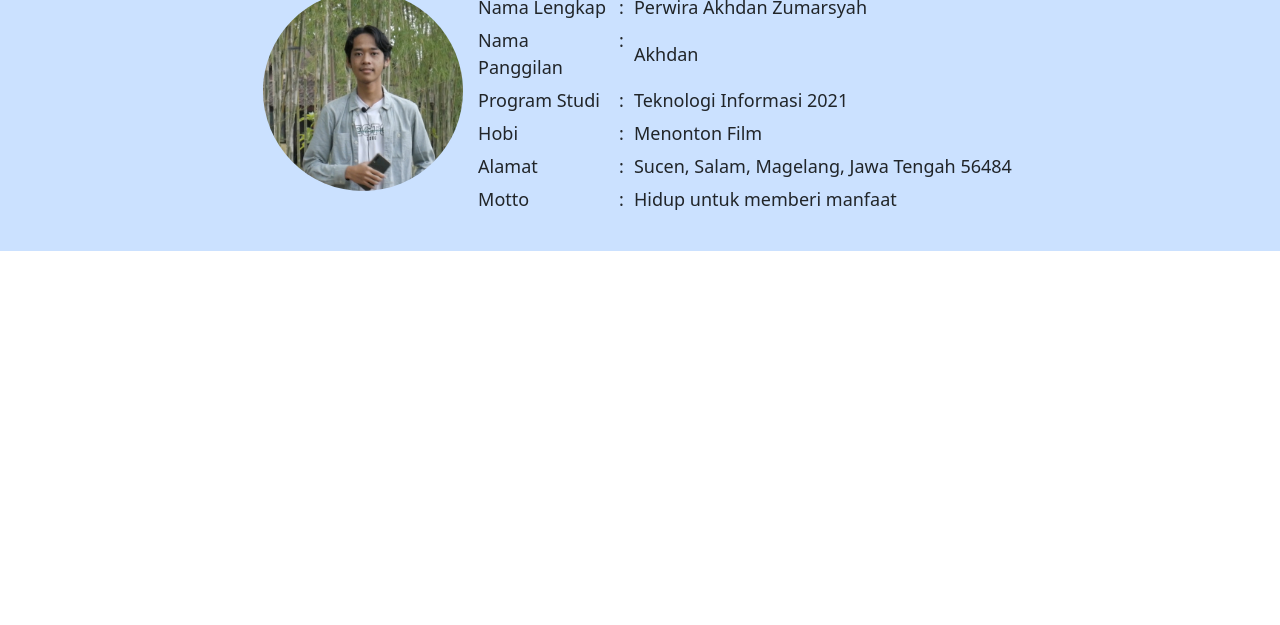
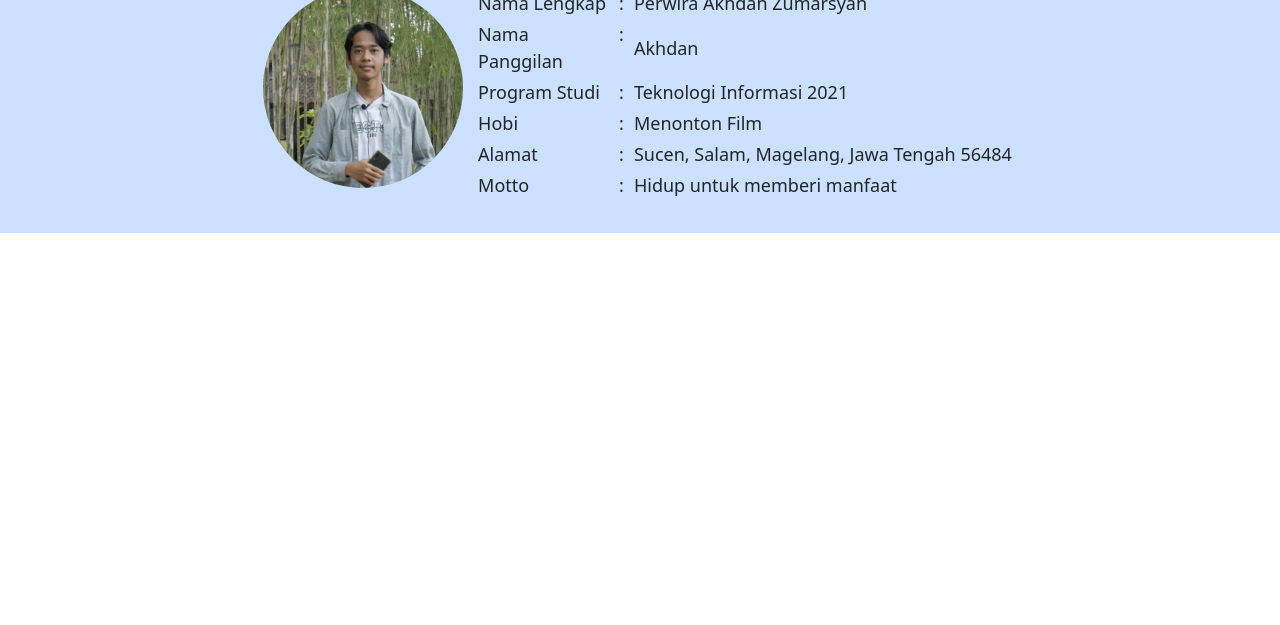
Before and after one commit to Perwira-AZ/nwdc-2022-assignment, a plain HTML site: page NWDC.html in a window 1280 px wide. Shown: the part 175-800 px from the top of the page. Drawn offline with nearby package versions, Linux system fonts and the light colour scheme.

Commit message:
Data Diri refisi

```diff
--- a/NWDC.html
+++ b/NWDC.html
@@ -47,7 +47,7 @@
         <tbody>
           <tr>
             <td valign="top"><img src="foto.jpg" alt="Perwira Akhdan Zumarsyah" width="200px" class="rounded-circle"></td>
-            <td><table cellspacing="0" cellpadding="5">
+            <td><table cellspacing="0" cellpadding="5" class="data-diri">
               <tbody>
                 <tr>
                   <td valign="top" width="141px">Nama Lengkap</td>
--- a/style.css
+++ b/style.css
@@ -13,9 +13,12 @@
 table{
     font-size: 18px;
 }
-td{
-    padding: 3px 5px;
-}
 .isi{
     margin: auto;
 }
+.data-diri{
+    margin: 0px 0px 0px 10px;
+}
+.data-diri tbody tr td{
+    padding: 2px 5px;
+}
```
